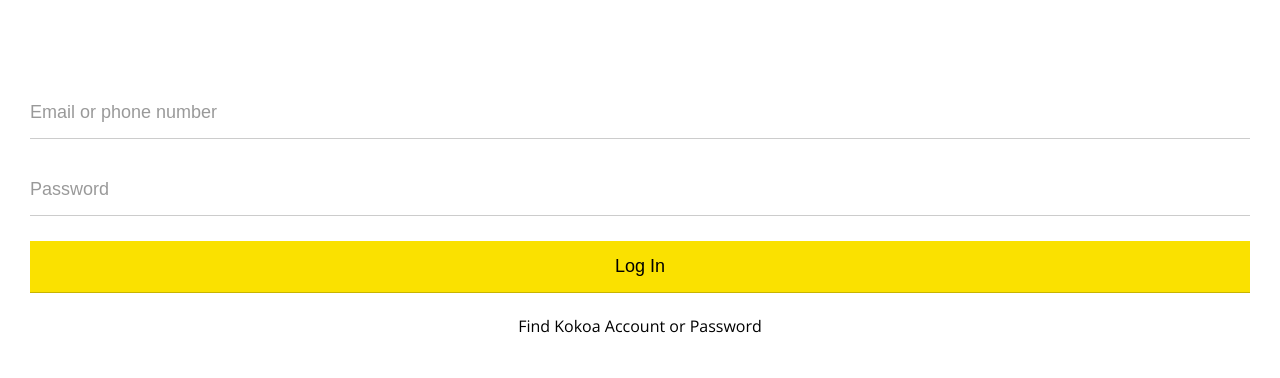
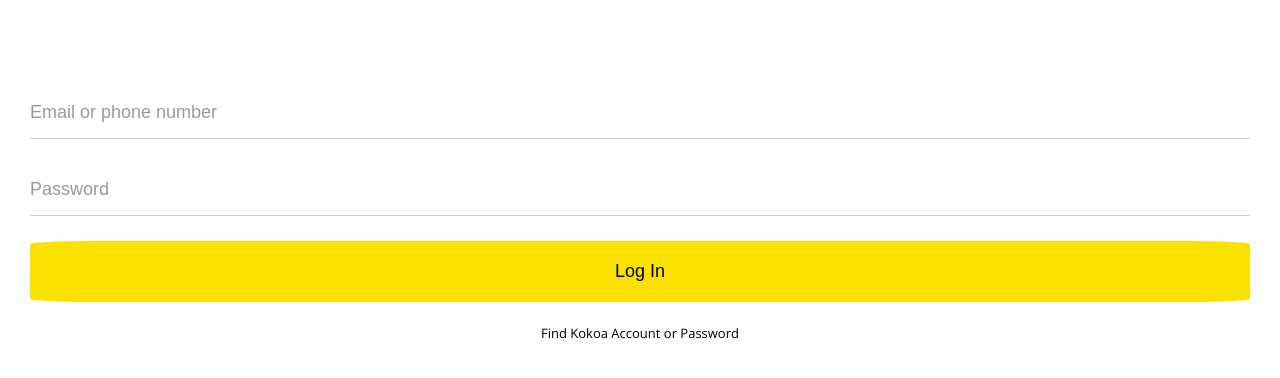
Before and after one commit to perzonaya/kokoa-clone-2023, a plain HTML site: page index.html in a window 1280 px wide. Shown: the part 180-558 px from the top of the page. Drawn offline with nearby package versions, Linux system fonts and the light colour scheme.

Commit message:
todays mission

```diff
--- /dev/null
+++ b/css/screens/login.css
@@ -0,0 +1,35 @@
+#login-form {
+  display: flex;
+  flex-direction: column;
+  margin: 0px 30px;
+}
+
+#login-form input {
+  border: none;
+  padding: 15px 0px;
+  font-size: 18px;
+  margin-bottom: 25px;
+}
+#login-form input:not([type="submit"]) {
+  border-bottom: 1px solid rgba(0, 0, 0, 0.2);
+  transition: border-color 0.3s ease-in-out;
+}
+
+#login-form input::placeholder {
+  color: rgba(0, 0, 0, 0.4);
+}
+#login-form input[type="submit"] {
+  background-color: var(--yellow);
+  cursor: pointer;
+  padding: 20px 0px;
+  border-radius: 5%;
+}
+#login-form input:focus {
+  border-color: var(--yellow);
+}
+#login-form a {
+  text-align: center;
+  text-decoration: none;
+  color: inherit;
+  font-size: 13px;
+}
--- a/css/styles.css
+++ b/css/styles.css
@@ -1,7 +1,12 @@
 @import url("https://fonts.googleapis.com/css2?family=Open+Sans:wght@400;600&display=swap");
 @import "reset.css";
-@import "status-bar.css";
 @import "variables.css";
+
+/* Components */
+@import "components/status-bar.css";
+
+/* Screens */
+@import "screens/login.css";
 
 body {
   font-family: "Open Sans", sans-serif;
@@ -22,37 +27,3 @@ body {
   width: 60%;
   opacity: 0.7;
 }
-#login-form {
-  display: flex;
-  flex-direction: column;
-  margin: 0px 30px;
-}
-
-#login-form input {
-  border: none;
-  padding: 15px 0px;
-  font-size: 18px;
-  border-bottom: 1px solid rgba(0, 0, 0, 0.2);
-  margin-bottom: 25px;
-  transition: border-color 0.3s ease-in-out;
-}
-#login-form input:not([type="submit"]) {
-  border-bottom: 1px solid rgba(0, 0, 0, 0.2);
-  transition: border-color 0.3s ease-in-out;
-}
-
-#login-form input::placeholder {
-  color: rgba(0, 0, 0, 0.4);
-}
-#login-form input:focus {
-  border-color: var(--yellow);
-}
-#login-form input[type="submit"] {
-  background-color: var(--yellow);
-  cursor: pointer;
-}
-#login-form a {
-  text-align: center;
-  text-decoration: none;
-  color: inherit;
-}
```
Also changed, not shown: css/components/status-bar.css (renamed from css/status-bar.css).
